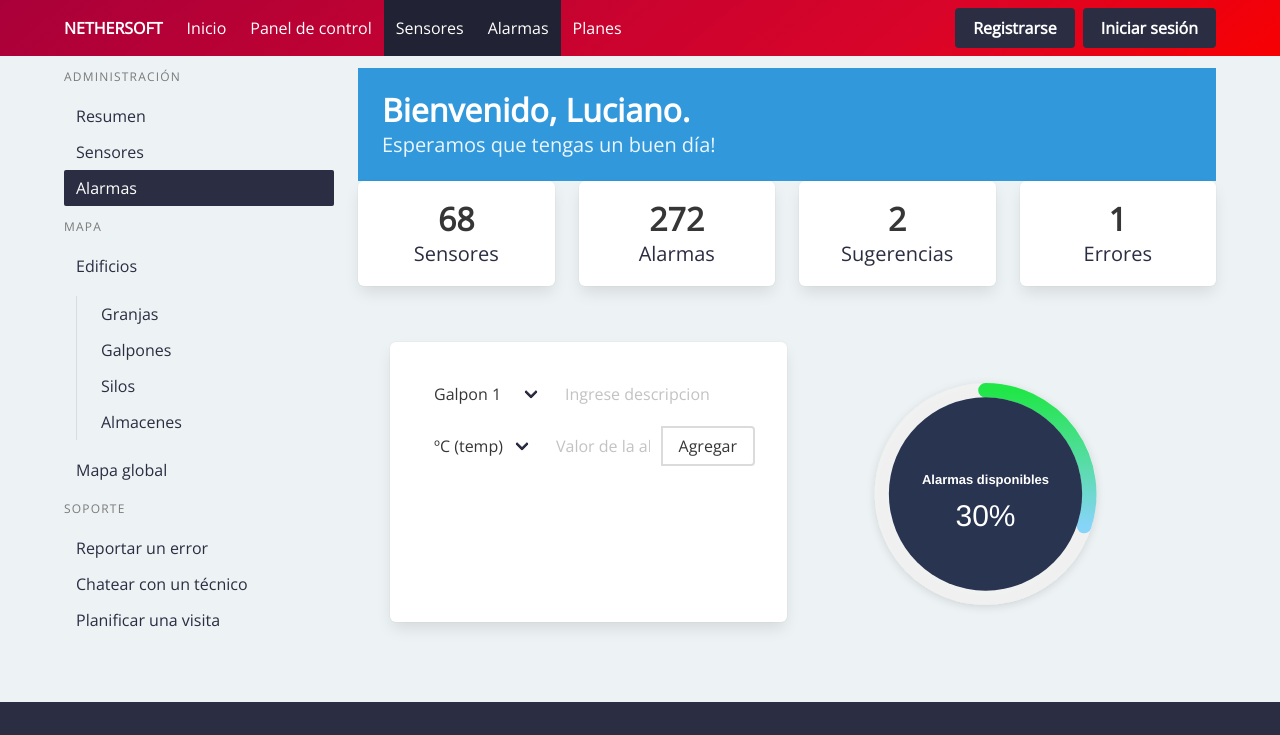
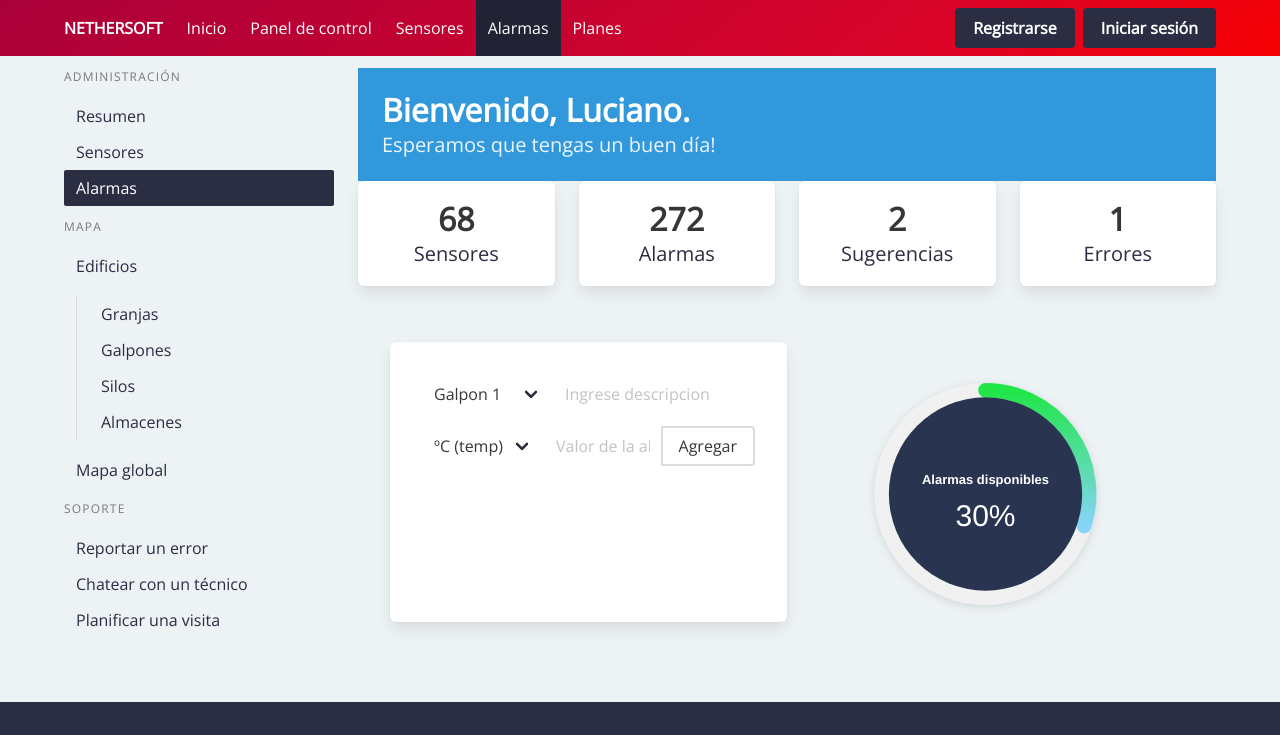
Before and after one commit to emabenetti/Nethersoft-Site, a website: page sitios/alarms.html in a window 1280 px wide. Shown: the top 735 px of the page. Drawn offline with nearby package versions, Linux system fonts and the light colour scheme.

Commit message:
Fix bug pestaña sensores
El fix anterior hizo que la pestaña de sensores y de alarmas se seleccionaran al mismo tiempo. Corregido

```diff
--- a/sitios/alarms.html
+++ b/sitios/alarms.html
@@ -35,7 +35,7 @@
               <a class="navbar-item" href="dashboard.html">
                 Panel de control
               </a>
-              <a class="navbar-item is-active" href="sensores.html">
+              <a class="navbar-item" href="sensores.html">
                 Sensores
               </a>
               <a class="navbar-item is-active" href="#">
```
